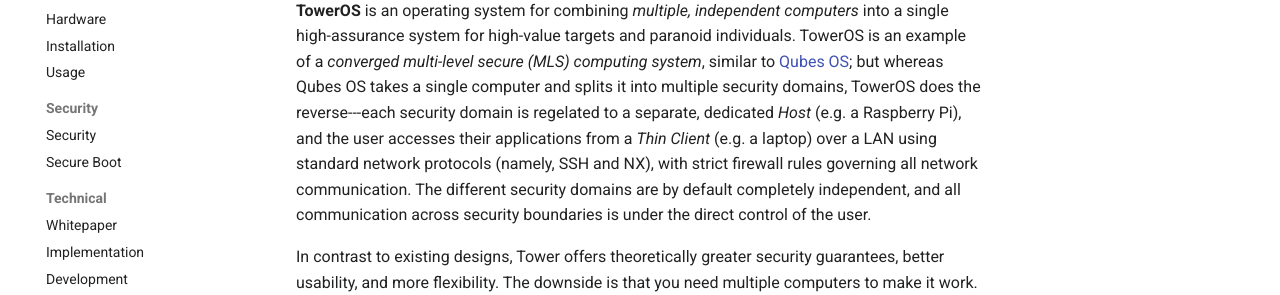
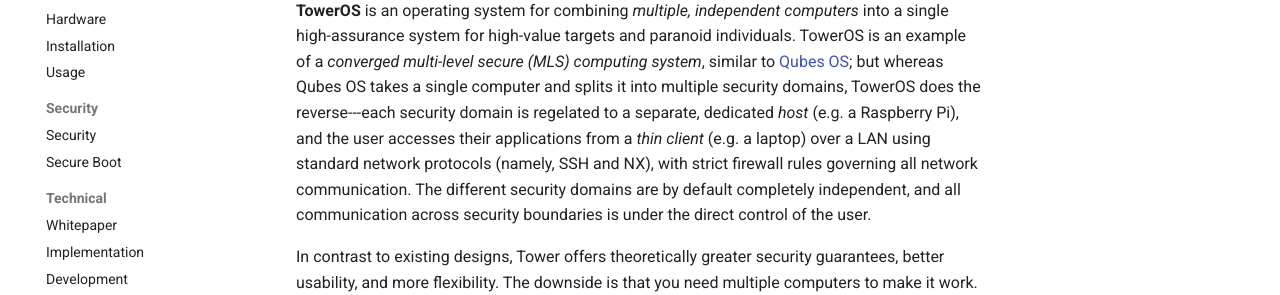
Before and after one commit to towercomputers/toweros, an MkDocs documentation site: the page built from docs/src/introduction.md, in a window 1280 px wide. Shown: the part 182-477 px from the top of the page. Built offline with MkDocs 1.6.1 and Material for MkDocs 9.7.7, drawn with Linux system fonts in a browser that asks for light colours.

```diff
--- a/docs/src/introduction.md
+++ b/docs/src/introduction.md
@@ -1,5 +1,5 @@
 # Introduction
 
-**TowerOS** is an operating system for combining *multiple, independent computers* into a single high-assurance system for high-value targets and paranoid individuals. TowerOS is an example of a *converged multi-level secure (MLS) computing system*, similar to [Qubes OS](https://www.qubes-os.org/); but whereas Qubes OS takes a single computer and splits it into multiple security domains, TowerOS does the reverse---each security domain is regelated to a separate, dedicated *Host* (e.g. a Raspberry Pi), and the user accesses their applications from a *Thin Client* (e.g. a laptop) over a LAN using standard network protocols (namely, SSH and NX), with strict firewall rules governing all network communication. The different security domains are by default completely independent, and all communication across security boundaries is under the direct control of the user.
+**TowerOS** is an operating system for combining *multiple, independent computers* into a single high-assurance system for high-value targets and paranoid individuals. TowerOS is an example of a *converged multi-level secure (MLS) computing system*, similar to [Qubes OS](https://www.qubes-os.org/); but whereas Qubes OS takes a single computer and splits it into multiple security domains, TowerOS does the reverse---each security domain is regelated to a separate, dedicated *host* (e.g. a Raspberry Pi), and the user accesses their applications from a *thin client* (e.g. a laptop) over a LAN using standard network protocols (namely, SSH and NX), with strict firewall rules governing all network communication. The different security domains are by default completely independent, and all communication across security boundaries is under the direct control of the user.
 
 In contrast to existing designs, Tower offers theoretically greater security guarantees, better usability, and more flexibility. The downside is that you need multiple computers to make it work. However, with the development of cheap, powerful and small single-board computers (SBCs), it's now quite practical to carry half a dozen computers with you wherever you go. For a more formal description of the design of TowerOS, including a detailed comparison with Qubes OS, please refer to [the whitepaper](TowerOS%20Whitepaper.pdf).
```
Also changed, not shown: README.md.
